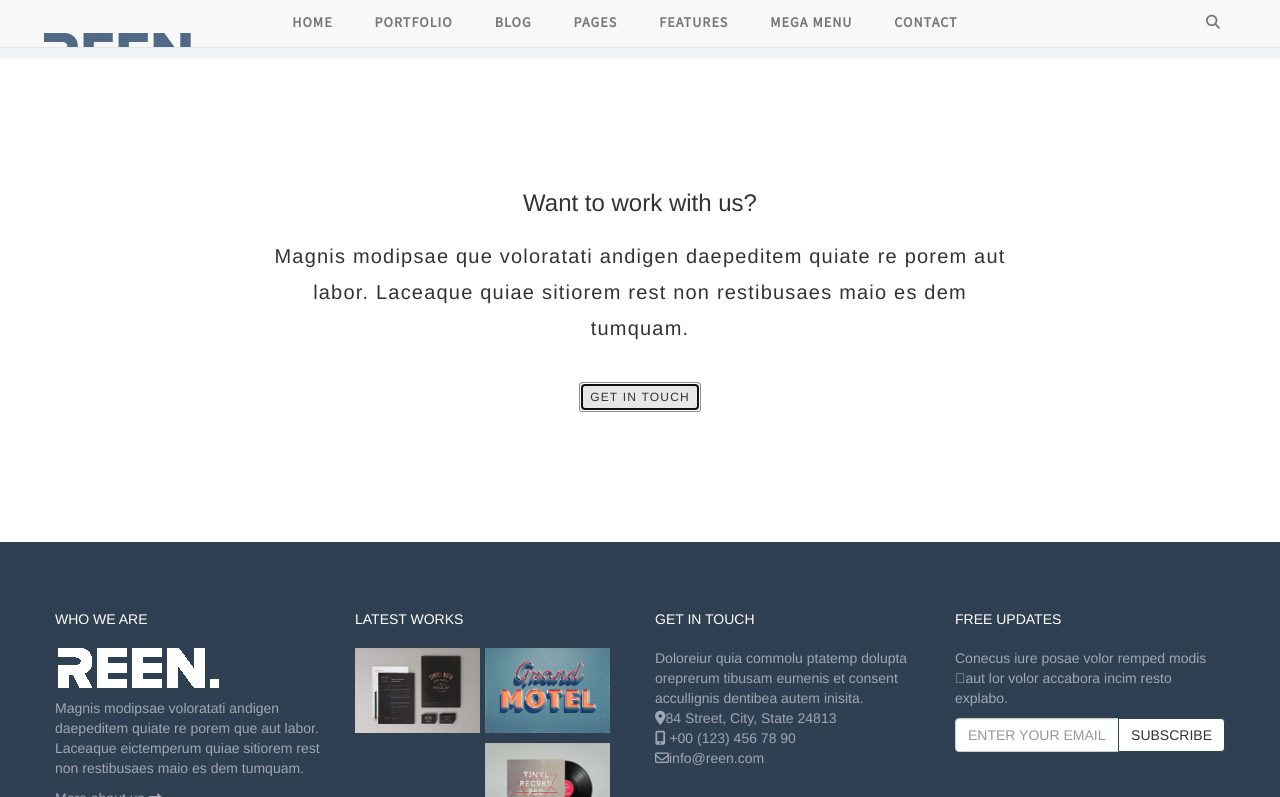
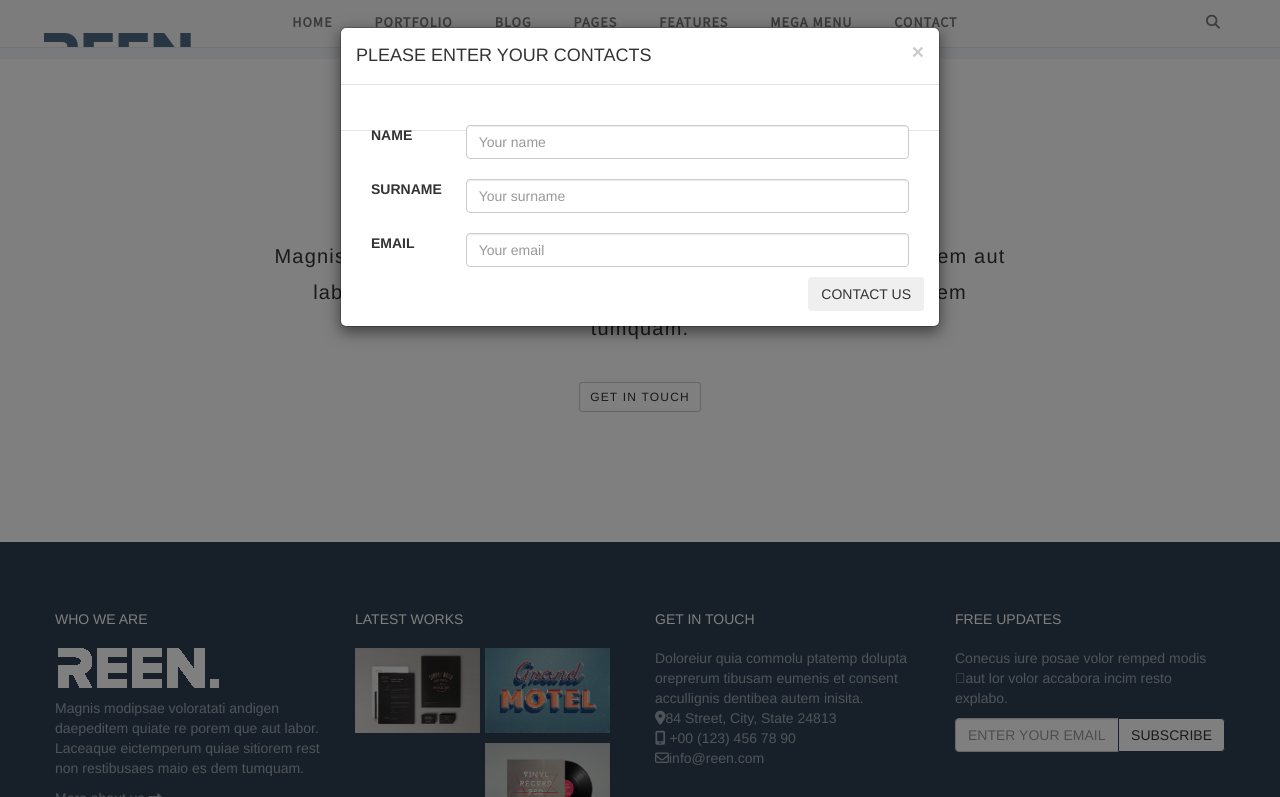
Before and after one commit to EvgeniyaMarchenkova/bootstrap, a website: page index.html in a window 1280 px wide. Both pictures are taken after a click on the button "GET IN TOUCH". Shown: the part 2206-3003 px from the top of the page. Drawn offline with nearby package versions, Linux system fonts and the light colour scheme.

Commit message:
css-bootstrap:modal window implemented

```diff
--- a/css/less/variables.less
+++ b/css/less/variables.less
@@ -607,7 +607,7 @@
 //** Modal backdrop opacity
 @modal-backdrop-opacity:      .5;
 //** Modal header border color
-@modal-header-border-color:   #e5e5e5;
+@modal-header-border-color:   transtarent;
 //** Modal footer border color
 @modal-footer-border-color:   @modal-header-border-color;
 
--- a/css/main.less
+++ b/css/main.less
@@ -239,3 +239,10 @@ footer {
   position: absolute;
   top: 0; left: 0; bottom: 0; right: 0
 }
+
+.form-group {
+  input,
+  label {
+    margin:10px auto;
+  }
+}
--- a/index.html
+++ b/index.html
@@ -250,11 +250,10 @@
                     </div>
                 </div>
                 <div class="row">
-                    <button class="btn btn-default btn-sm" type="submit">GET IN TOUCH</button>
+                    <button class="btn btn-default btn-sm" type="submit" data-toggle="modal" data-target="#myModal">GET IN TOUCH</button>
                 </div>
             </div>
         </div>
-
     </div>
 
     <footer class="footer">
@@ -360,6 +359,43 @@
             </div>
         </div>
     </footer>
+        <div class="modal fade" id="myModal" tabindex="-1" role="dialog" aria-labelledby="myModalLabel">
+            <div class="modal-dialog" role="document">
+                <div class="modal-content">
+                    <div class="modal-header">
+                        <button type="button" class="close" data-dismiss="modal" aria-label="Close"><span aria-hidden="true">&times;</span></button>
+                        <h4 class="modal-title" id="myModalLabel">PLEASE ENTER YOUR CONTACTS</h4>
+                    </div>
+                    <div class="modal-body">
+                        <form>
+                            <div class="form-group">
+                                <label for="inputName" class="col-sm-2 control-label">NAME</label>
+                                <div class="col-sm-10">
+                                    <input type="password" class="form-control" id="inputName" placeholder="Your name">
+                                </div>
+                            </div>
+                            <div class="form-group">
+                                <label for="inputSurname" class="col-sm-2 control-label">SURNAME</label>
+                                <div class="col-sm-10">
+                                    <input type="password" class="form-control" id="inputSurname" placeholder="Your surname">
+                                </div>
+                            </div>
+                            <div class="form-group">
+                                <label for="inputEmail" class="col-sm-2 control-label">EMAIL</label>
+                                <div class="col-sm-10">
+                                    <input type="email" class="form-control" id="inputEmail" placeholder="Your email">
+                                </div>
+                            </div>
+
+                        </form>
+                    </div>
+                    <div class="modal-footer">
+                        <button type="button" class="btn">CONTACT  US</button>
+                    </div>
+                </div>
+            </div>
+        </div>
+
 
 
 
```
Also changed, not shown: css/main.css.
